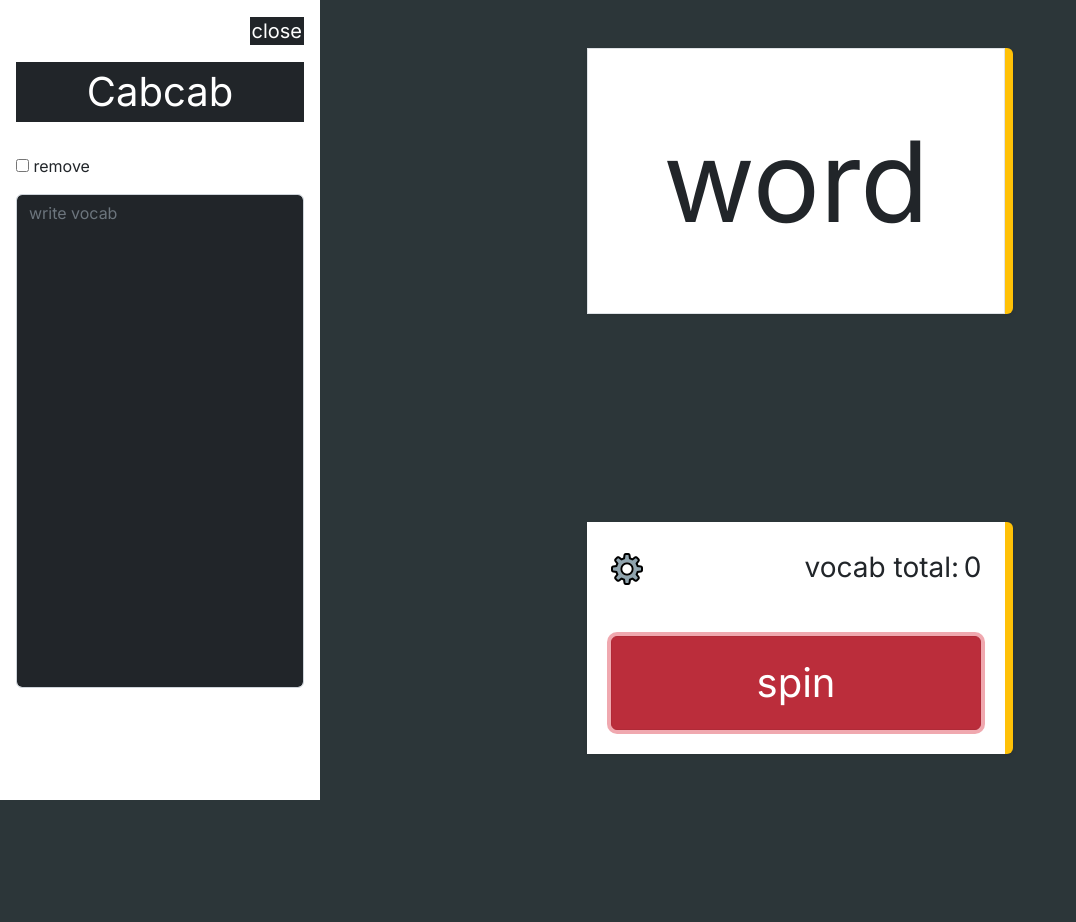
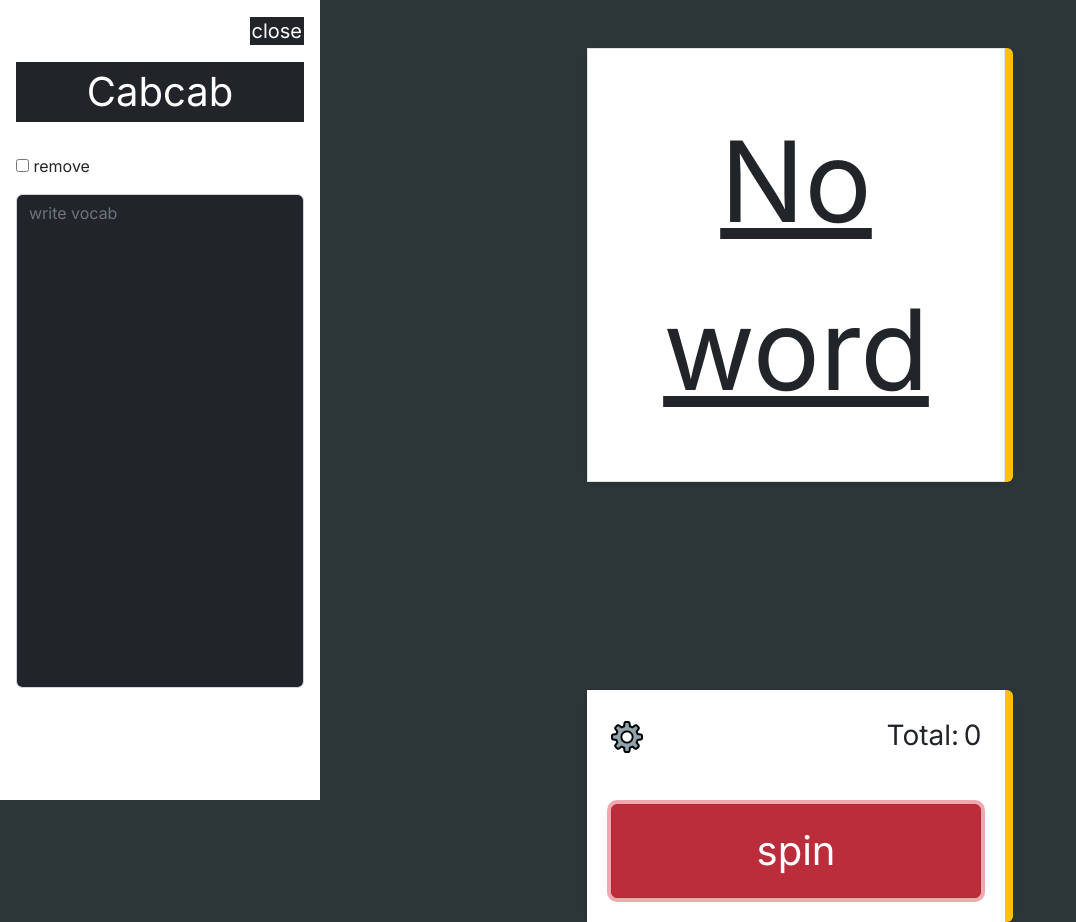
Before and after one commit to tnp2004/random-vocabulary, a plain HTML site: page index.html in a window 1280 px wide. Both pictures are taken after a click on the button "spin". Shown: the whole page, without its empty margins (0-1076 px from the left). Before the commit the page ends 800 px from the top, so only its background shows below. Drawn offline with nearby package versions, Linux system fonts and the light colour scheme.

Commit message:
cabcab system
get input words and random then show display

```diff
--- a/app.js
+++ b/app.js
@@ -1,6 +1,34 @@
 const closeButton = document.querySelector('#close-button');
 const settingButton = document.querySelector('#setting-button');
+const spinButton = document.querySelector('#spin-button');
+const wordsInput = document.querySelector('#words-input');
+const wordShow = document.querySelector('#word-show');
 const menu = document.querySelector('#menu');
+
+const listToSpin = () => {
+    const list = wordsInput.value.replace(/\s+/g, '/')
+    const wordArray = list.split('/');
+    return wordArray;
+}
+
+const spin = () => {
+    wordShow.innerHTML = randomWord(listToSpin(), false)? randomWord(listToSpin(), false) : 'No word';
+}
+
+const randomWord = (wordArr, isDelete) => {
+    if (wordArr) {
+        const randomIndex = Math.floor(Math.random() * wordArr.length);
+        const randomWord = wordArr[randomIndex];
+        if (isDelete) {
+            wordArr.splice(randomIndex, 1);
+        }
+        return randomWord;
+    }
+}
+
+spinButton.addEventListener('click', () => {
+    spin()
+})
 
 closeButton.addEventListener('click', () => {
     menu.classList.toggle('d-none');
--- a/index.html
+++ b/index.html
@@ -25,13 +25,13 @@
                 <label class="my-3">
                     <input type="checkbox"> remove
                 </label>
-                <textarea class="form-control bg-dark text-white" placeholder="write vocab" rows="20" style="resize: none;"></textarea>
+                <textarea id="words-input" class="form-control bg-dark text-white" placeholder="write vocab" rows="20" style="resize: none;"></textarea>
             </div>
         </div>
 
         <div class="col-4 mx-auto">
             <div class="bg-warning pe-2 rounded shadow-sm">
-                <div class="show-word my-5 border bg-white col-12 mx-auto text-center p-5" style="font-size: 7rem;">word</div>
+                <div id="word-show" class="show-word my-5 border bg-white col-12 mx-auto text-center p-5 text-decoration-underline" style="font-size: 7rem;">word</div>
             </div>
 
             <div class="bg-warning pe-2 rounded shadow-sm">
@@ -41,11 +41,11 @@
                             <img src="./images/setting.png" alt="">
                          </div>
                          <div>
-                             <label class="fs-3">vocab total:</label> <span class="total-words fs-3">0</span>
+                             <label class="fs-3">Total:</label> <span class="total-words fs-3">0</span>
                          </div>
                     </div>
 
-                     <button class="btn btn-danger d-block mx-auto w-100 mt-3 p-3 fs-1">spin</button>
+                     <button id="spin-button" class="btn btn-danger d-block mx-auto w-100 mt-3 p-3 fs-1">spin</button>
                  </div>
             </div>
         </div>
```
